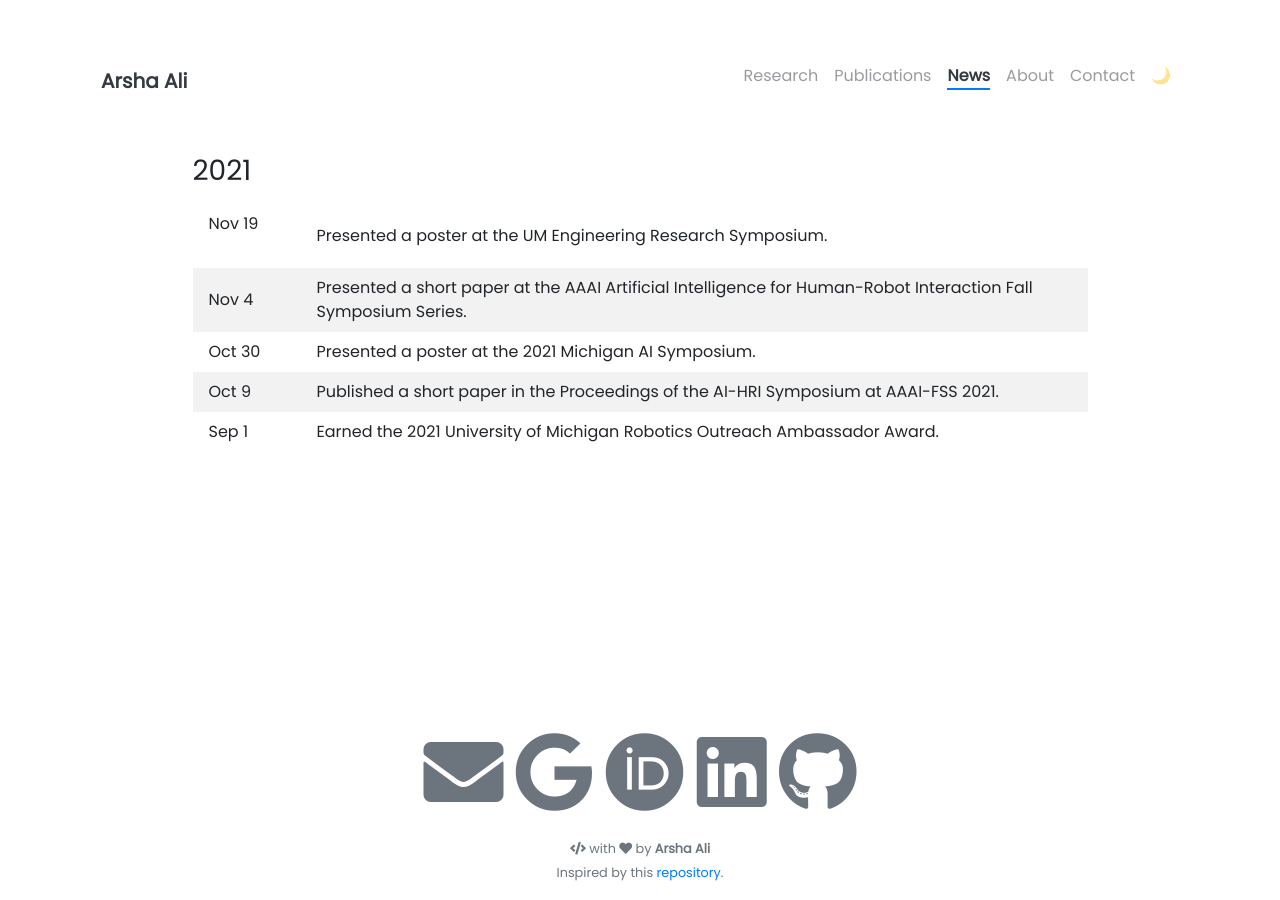
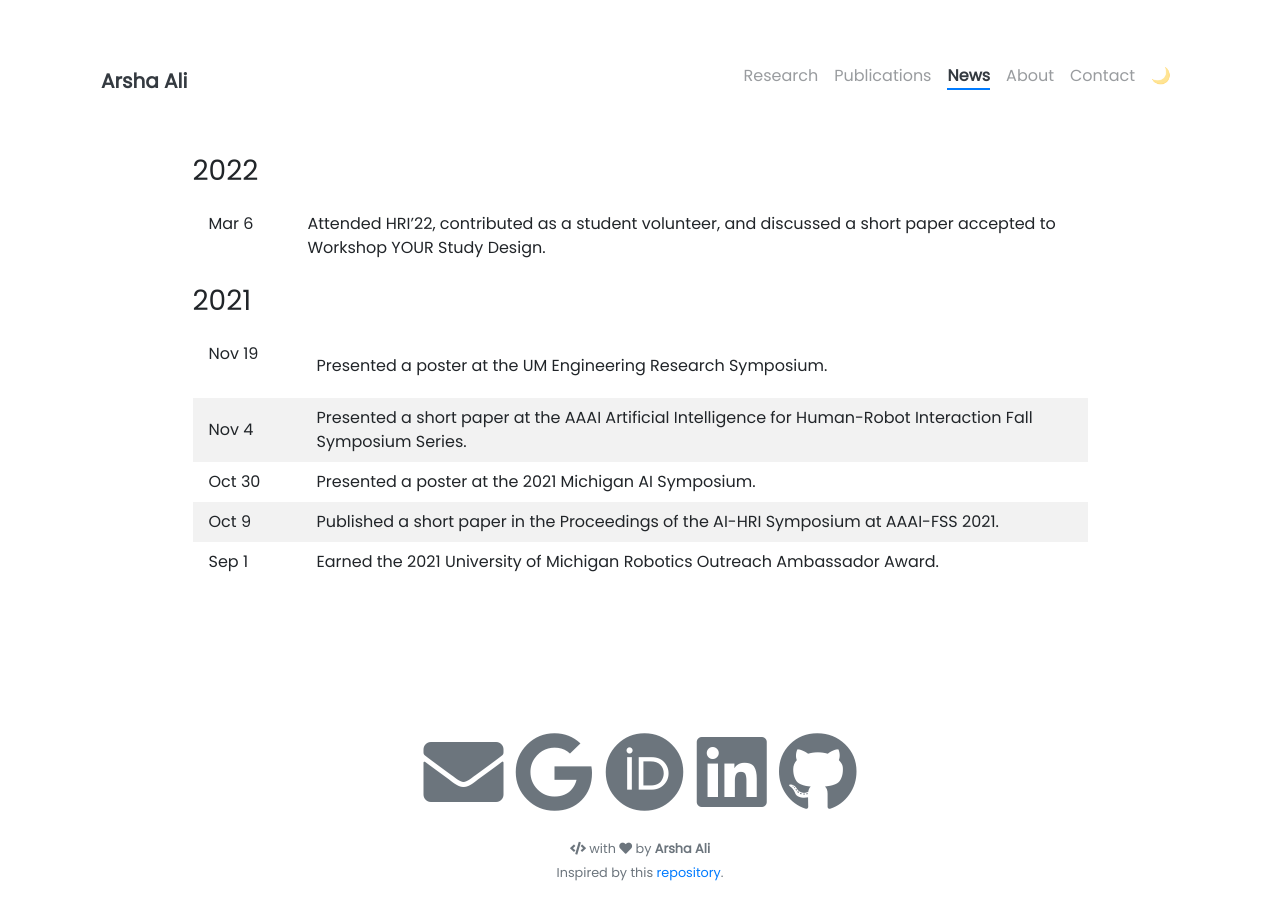
Before and after one commit to arshaali/arshaali.github.io, a Jekyll site: the page built from pages/news.md, in a window 1280 px wide. Built offline with Jekyll 4.4.1, drawn with Linux system fonts in a browser that asks for light colours; nearby versions of some CDN libraries.

Commit message:
Update news.md

```diff
--- a/pages/news.md
+++ b/pages/news.md
@@ -12,6 +12,10 @@ td, th {
 }
 </style>
 
+### 2022
+
+Mar 6 &nbsp; &nbsp; &nbsp; &nbsp; | Attended HRI'22, contributed as a student volunteer, and discussed a short paper accepted to Workshop YOUR Study Design.
+
 ### 2021
 
 Nov 19 &nbsp; &nbsp; &nbsp; &nbsp; | Presented a poster at the UM Engineering Research Symposium.
```
